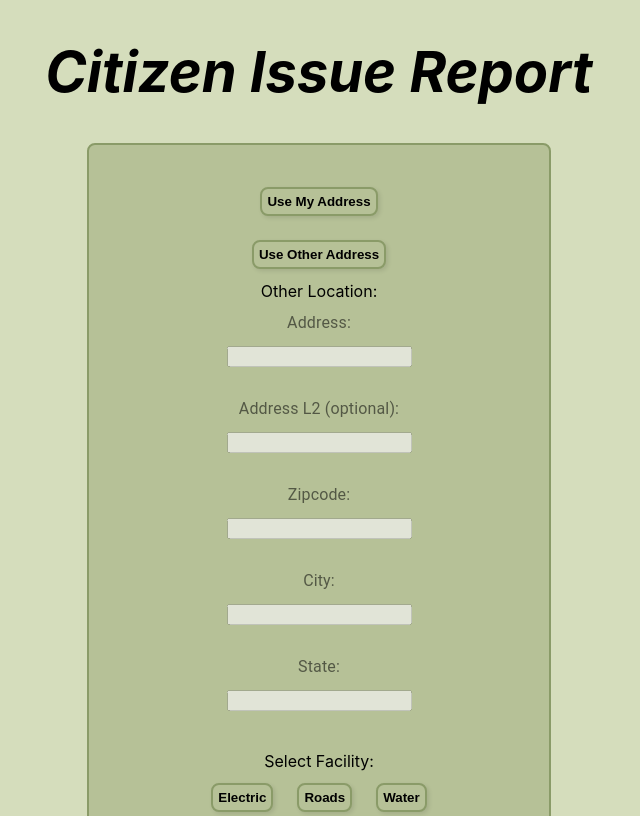
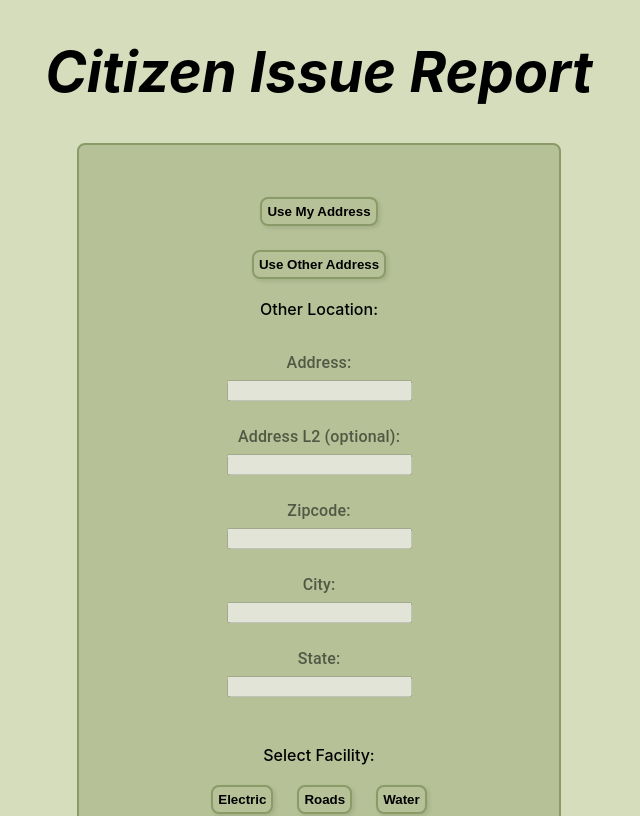
Before and after one commit to dungtran3864/swen-514-web-app, a React (Create React App) app: page /citizen-submit-report in a window 1280 px wide. Shown: the top 816 px of the page, without its empty margins (321-961 px from the left). Built offline with nearby package versions, Linux system fonts and the light colour scheme.

Commit message:
form formatting

```diff
--- a/src/CitizenReport.js
+++ b/src/CitizenReport.js
@@ -11,35 +11,13 @@ import {CenteredColumn} from "./StyleBlocks";
 const StyledReport = styled(CenteredColumn)`
   ${Styles.pageSetup};
 
-  #form{
-    ${Styles.form};
-  }
-
   button{
     ${Styles.button};
   }
 
-  #other{
-    label{
-      margin: 6px;
-      padding: 8px;
-    }
+  label{
+      ${Styles.label};
   }
-
-  #formText{
-    padding: 12px;
-    font-weight: bold;
-    margin: 12px;
-  }
-
-  #locationForm{
-    button{
-      margin: 12px;
-      ${Styles.darkOutline};
-      background: ${Colors.green2};
-    }
-  }
-
 `;
 
 class CitizenReport extends Component {
@@ -70,50 +48,44 @@ class CitizenReport extends Component {
                 <header className="Account-Header">
                     <h1>Citizen Issue Report</h1>
                 </header>
-                <body id = "form" className="Form">
+                <body className="Form">
                     <button onClick={() => this.setOtherLocationDisable()}>Use My Address</button><br/>
-                    <button className="other-location-button" onClick={() => this.setOtherLocationEnable()} id={"btn"}>Use Other Address</button><br/>
+                    <button className="other-location-button" onClick={() => this.setOtherLocationEnable()}>Use Other Address</button><br/>
 
-
-                    <div id={"other"}>
                         <label>Other Location:</label><br/>
 
-                        <div id={"locationForm"}>
                             {this.state.addressEmpty && <label className="error-msg">Address field is empty</label>}
-                            <InputLabel className="addressLine1-input-label">Address:</InputLabel>
+                            <InputLabel className="input-label">Address:</InputLabel>
                             <input id="adr1" disabled={true} type="text" className="addressLine1-input" onChange={evt => this.newAddressLine1(evt)}/><br/><br/>
 
-                            <InputLabel className="addressLine2-input-label">Address L2 (optional):</InputLabel>
+                            <InputLabel className="input-label">Address L2 (optional):</InputLabel>
                             <input id="adr2" disabled={true} type="text" className="addressLine2-input" onChange={evt => this.newAddressLine2(evt)}/><br/><br/>
 
                             {this.state.zipCodeEmpty && <label className="error-msg">Zipcode field is empty</label>}
-                            <InputLabel className="zipcode-input-label">Zipcode:</InputLabel>
+                            <InputLabel className="input-label">Zipcode:</InputLabel>
                             <input id="zipcode" disabled={true} type="text" className="zipcode-input" onChange={evt => this.newZipcode(evt)}/><br/><br/>
 
                             {this.state.cityEmpty && <label className="error-msg">City field is empty</label>}
-                            <InputLabel className="city-input-label">City:</InputLabel>
+                            <InputLabel className="input-label">City:</InputLabel>
                             <input id="city" disabled={true} type="text" className="city-input" onChange={evt => this.newCity(evt)}/><br/><br/>
 
                             {this.state.stateEmpty && <label className="error-msg">State field is empty</label>}
-                            <InputLabel className="state-input-label" >State:</InputLabel>
+                            <InputLabel className="input-label" >State:</InputLabel>
                             <input id="state" disabled={true} type="text" className="state-input" onChange={evt => this.newState(evt)}/><br/><br/>
 
                             {this.state.facilityEmpty && <label className="error-msg">Facility not chosen</label>}<br/>
-                            <label>Select Facility:</label><br/>
-                            <button id={"btn"} onClick={() => this.setElectric()}> Electric </button>
-                            <button id={"btn"} onClick={() => this.setRoads()}> Roads </button>
-                            <button id={"btn"} onClick={() => this.setWater()}> Water </button><br/>
+                            <label>Select Facility:</label>
+                            <button onClick={() => this.setElectric()}> Electric </button>
+                            <button onClick={() => this.setRoads()}> Roads </button>
+                            <button onClick={() => this.setWater()}> Water </button><br/>
                             <label id="facility">Chosen Facility: N/A</label><br/><br/>
 
-                        </div>
 
                     {this.state.detailsEmpty && <label className="error-msg">Details field is empty</label>}
-                    <InputLabel id={"formText"} className="state-input-label">Details:</InputLabel>
+                    <InputLabel className="input-label">Details:</InputLabel>
                     <Input type="text" className="details-input" onChange={evt => this.updateDetails(evt)}/><br/><br/>
 
-                    <button id={"btn"} className="validate-button" onClick={() => this.submit()}>Verify</button><br/><br/>
-
-                    </div>
+                    <button className="validate-button" onClick={() => this.submit()}>Verify</button><br/><br/>
 
                 <Button label="Submit" to="/citizen-home"/>
                 </body>
--- a/src/Styles.js
+++ b/src/Styles.js
@@ -28,7 +28,8 @@ export default {
         text-decoration: none;
     `,
     label:`
-        padding: 12px;
+        font-weight: 500;
+        padding: 8px;
         display: block;
     `,
     input:`
@@ -45,7 +46,7 @@ export default {
         border-radius: 8px;
         border: 2px solid ${Colors.green3};
         background-color: ${Colors.green2};
-        text-align: center;
+
     `,
     button:`
         display: inline-flex;
--- a/src/css/Home.css
+++ b/src/css/Home.css
@@ -67,6 +67,7 @@
   border-radius: 8px;
   background-color: #B6C197;
   border: 2px solid #8A9B68;
+  text-align: center;
 }
 
 .Form-Component{
@@ -74,3 +75,9 @@
   margin: 12px;
   pading: 8px;
 }
+
+.input-label{
+  font-weight: 500;
+  padding: 8px;
+  display: block;
+}
```
